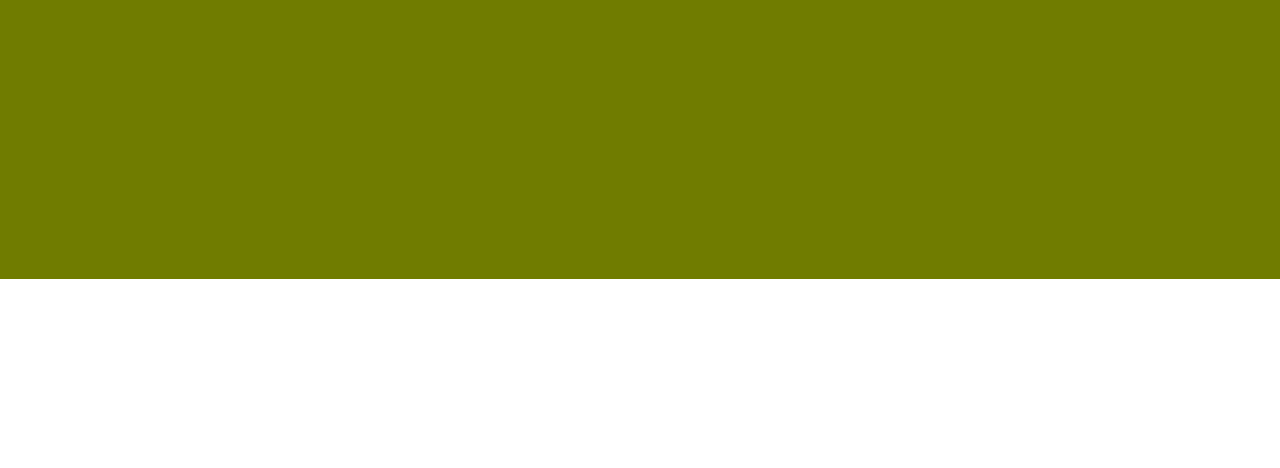
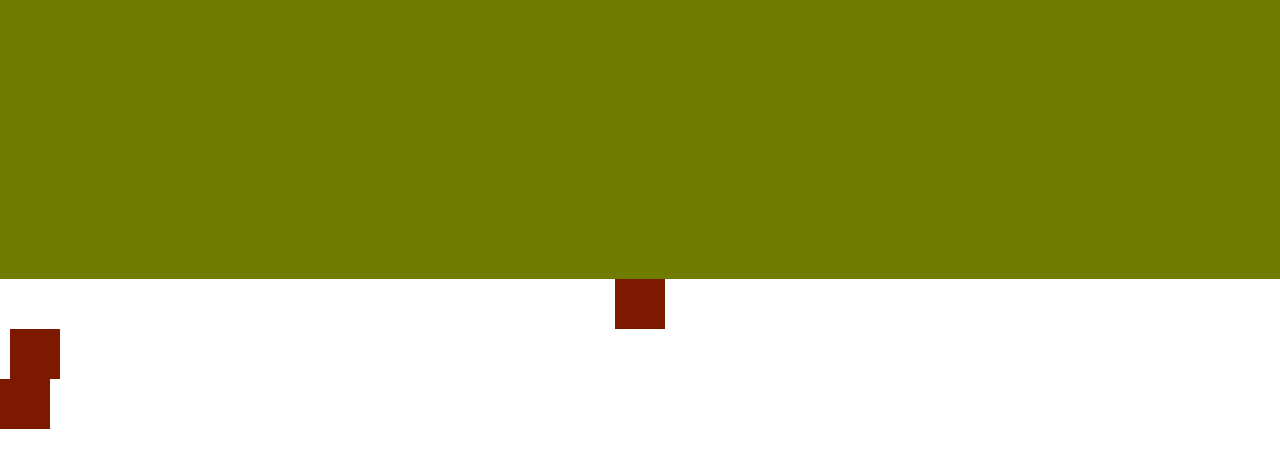
Before and after one commit to fr00tbat/funkyshapes_layoutpractice, a plain HTML site: page index.html in a window 1280 px wide. Shown: the part 58-526 px from the top of the page. Drawn offline with Linux system fonts and the light colour scheme.

Commit message:
add centre positioning for square 1, add left positioning with slight margin for square 2

```diff
--- a/assets/style.css
+++ b/assets/style.css
@@ -11,3 +11,28 @@
     height: 300px;
     background-color: #707c00;
 }
+
+.sing-square{
+    width: 50px;
+    height: 50px;
+    background-color: #7c1900;
+}
+
+#middle {
+    margin-left: auto;
+    margin-right: auto;
+}
+
+#left {
+    /* position: relative; */
+    margin-left: 10px;
+    float: left;
+}
+
+#right {
+    z-index: 10;
+    position: absolute;
+    right: 0;
+    top: 0;
+    float: right;
+}
--- a/index.html
+++ b/index.html
@@ -1,5 +1,6 @@
 <!DOCTYPE html>
 <html lang="en">
+
 <head>
     <meta charset="UTF-8">
     <meta http-equiv="X-UA-Compatible" content="IE=edge">
@@ -9,12 +10,15 @@
 
     <title>Funky Shape Layouts</title>
 </head>
+
 <body>
     <div>
         <h1>Funky Shapes Layout Practice</h1>
     </div>
-    <div id="big-coloured-background">
+    <div id="big-coloured-background"></div>
+    <div id="middle" class="sing-square" ></div>
+    <div id="left" class="sing-square" ></div>
+    <div id="right  " class="sing-square" ></div>
+</body>
 
-    </div>
-</body>
 </html>
```
Also changed, not shown: assets/style2.css (added).
